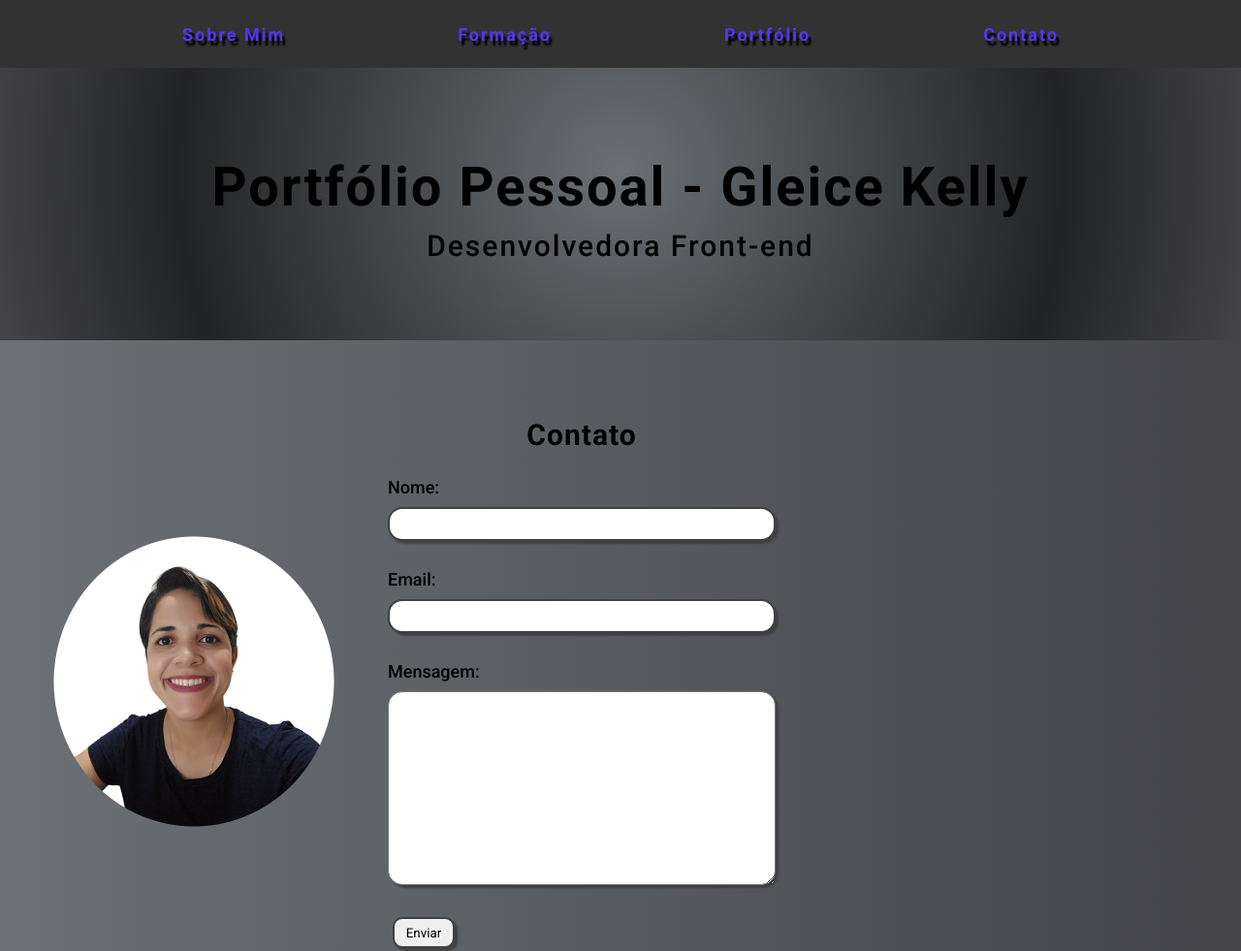
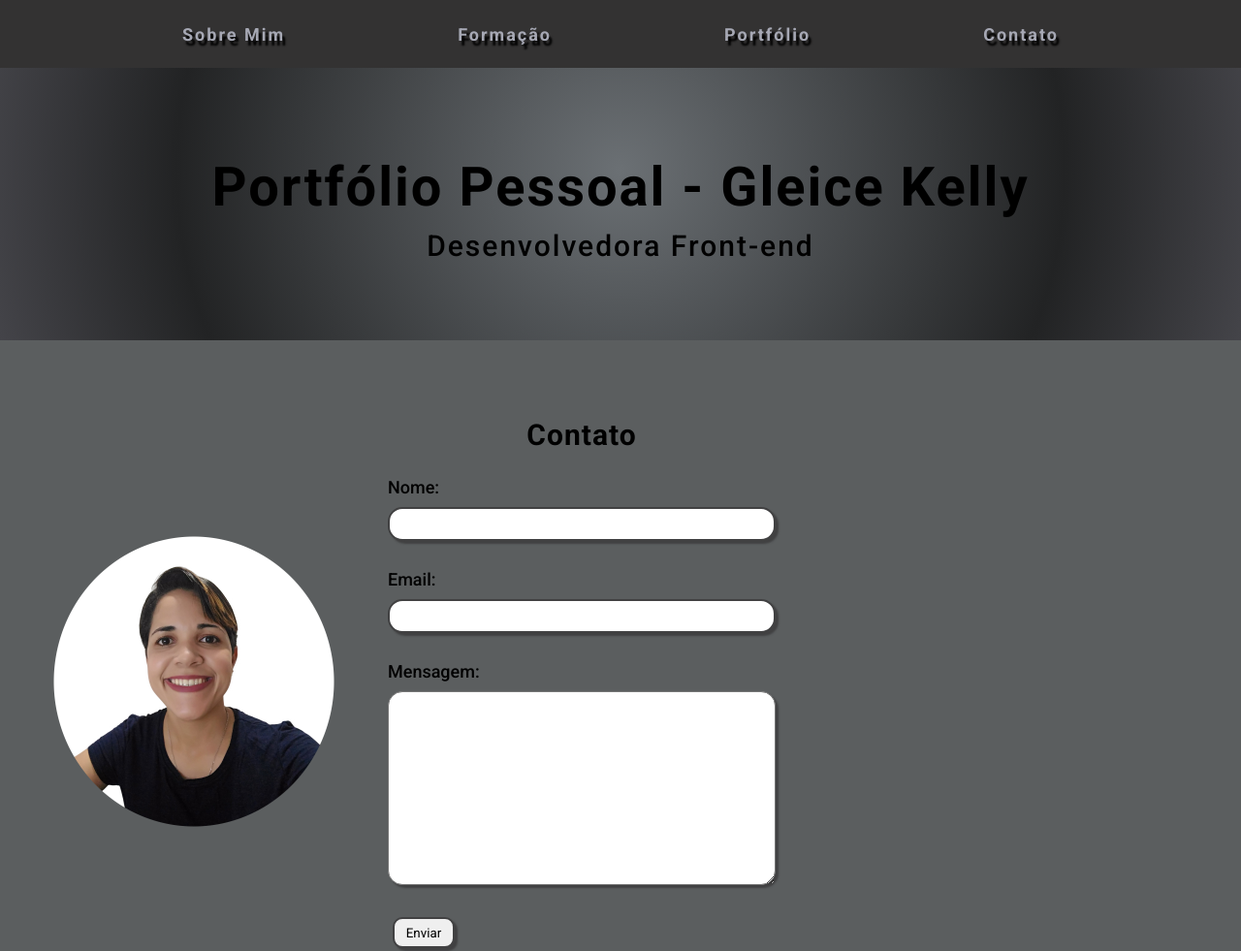
Before and after one commit to gleicekelly13/gleice_kelly_portifolio, a plain HTML site: page contato.html in a window 1280 px wide. Shown: the top 981 px of the page at 97% size. Drawn offline with Linux system fonts and the light colour scheme.

Commit message:
Alteração no color dos links do topo e no background do body

```diff
--- a/css/contato.css
+++ b/css/contato.css
@@ -7,6 +7,7 @@
 label {
     font-size: 18px;
     font-weight: 500;
+    color: #000000;
 }
 
 input {
--- a/css/style.css
+++ b/css/style.css
@@ -9,7 +9,7 @@
 }
 
 body {
-    background: linear-gradient(90deg, rgba(107,112,116,1) 1%, rgba(68,68,73,1) 100%, rgba(151,162,164,1) 100%);
+    background: rgb(91, 94, 95);
 }
 
 header {
@@ -34,13 +34,14 @@ header {
     font-size: 18px;
     font-weight: 700;
     text-shadow: 3px 5px 2px #000000;
-    color: #5734f5;
+    color: #a6a8b4;
     letter-spacing: 2px;
 }
 
 .links-topo a:hover {
     transform: perspective(100px) translateZ(15px);  /* Criação do efeito 3D ao passar o mouse sobre o link. A `perspective(100px)` cria uma sensação de profundidade, e o `translateZ(10px)` move o elemento 10 pixels para frente no eixo Z. */
-    color: #a6a8b4;
+    color: #e6e7ec;
+
 }
 
 .secao-titulo {
@@ -63,6 +64,7 @@ header {
 h1 {
     font-size: 3.5rem;
     font-weight: 600;
+
 }
 
 .cargo {
```
